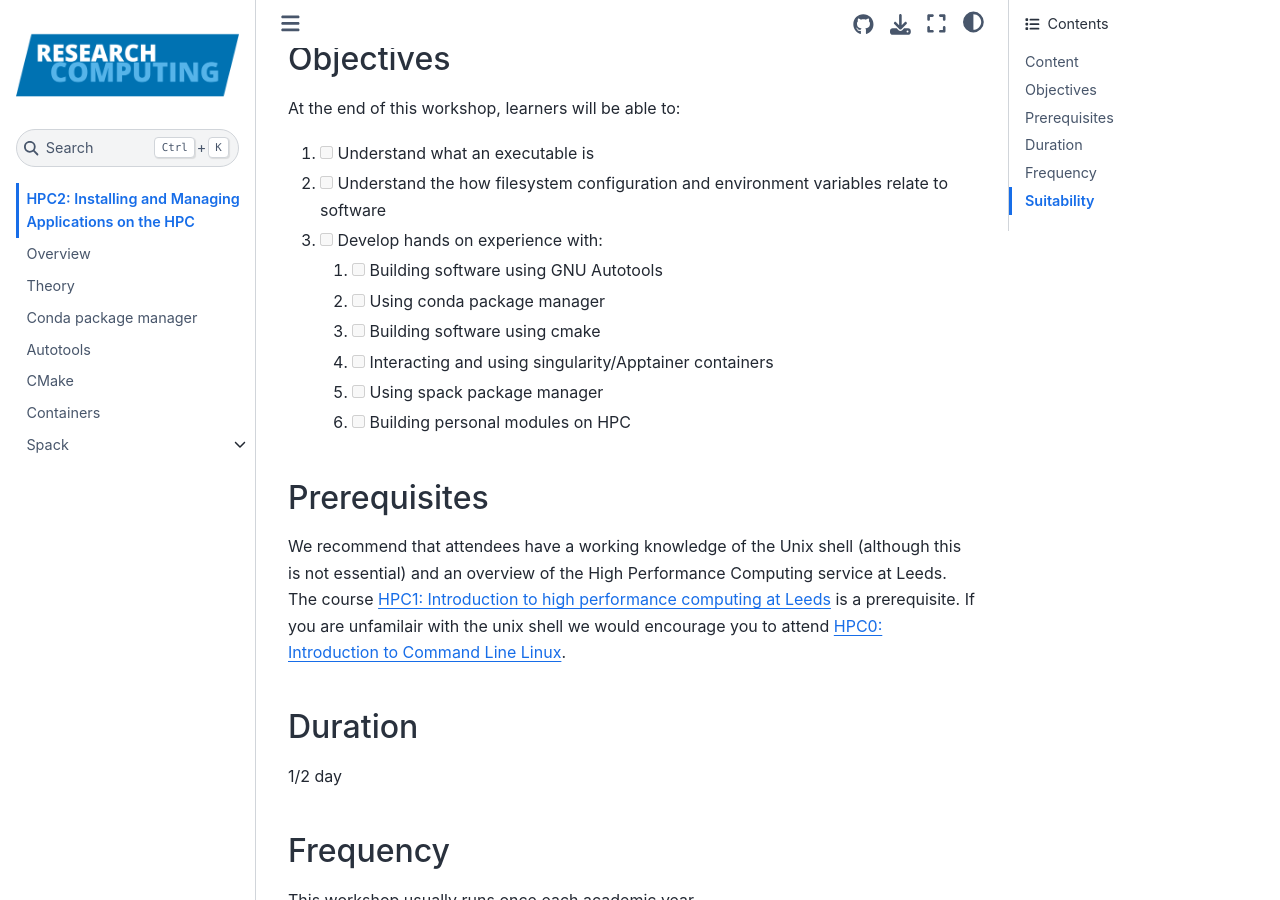
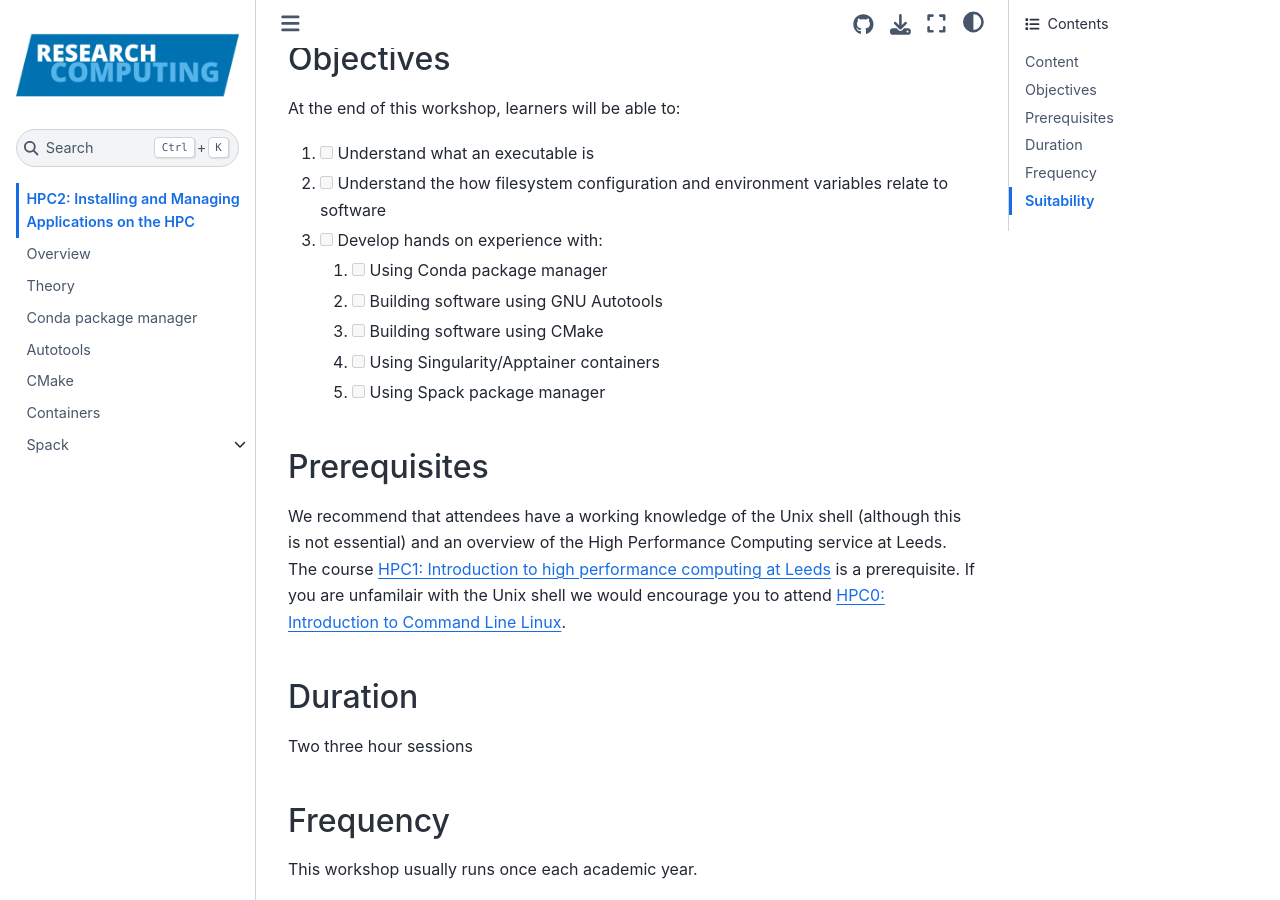
Before and after one commit to ARCTraining/hpc2-software, a Jupyter Book: the page built from book/welcome.md, in a window 1280 px wide and 900 px high, scrolled down 616 px. Built offline with Jupyter Book 1.0.4 settings and Sphinx 7.4.7 and the Sphinx Book theme 1.1.4, drawn with Linux system fonts in a browser that asks for light colours.

Commit message:
Update welcome.md
Quick change to fix running order, runtime, and minor niggles.

```diff
--- a/book/welcome.md
+++ b/book/welcome.md
@@ -15,20 +15,19 @@ At the end of this workshop, learners will be able to:
 1. [ ] Understand what an executable is
 2. [ ] Understand the how filesystem configuration and environment variables relate to software
 3. [ ] Develop hands on experience with:
-    1. [ ] Building software using GNU Autotools
-    2. [ ] Using conda package manager
-    3. [ ] Building software using cmake
-    4. [ ] Interacting and using singularity/Apptainer containers
-    5. [ ] Using spack package manager
-    6. [ ] Building personal modules on HPC
+    1. [ ] Using Conda package manager
+    2. [ ] Building software using GNU Autotools
+    3. [ ] Building software using CMake
+    4. [ ] Using Singularity/Apptainer containers
+    5. [ ] Using Spack package manager
 
 ## Prerequisites
 
-We recommend that attendees have a working knowledge of the Unix shell (although this is not essential) and an overview of the High Performance Computing service at Leeds. The course [HPC1: Introduction to high performance computing at Leeds](https://arc.leeds.ac.uk/training/courses/hpc1/) is a prerequisite. If you are unfamilair with the unix shell we would encourage you to attend [HPC0: Introduction to Command Line Linux](https://arc.leeds.ac.uk/training/courses/hpc0/).
+We recommend that attendees have a working knowledge of the Unix shell (although this is not essential) and an overview of the High Performance Computing service at Leeds. The course [HPC1: Introduction to high performance computing at Leeds](https://arc.leeds.ac.uk/training/courses/hpc1/) is a prerequisite. If you are unfamilair with the Unix shell we would encourage you to attend [HPC0: Introduction to Command Line Linux](https://arc.leeds.ac.uk/training/courses/hpc0/).
 
 ## Duration
 
-1/2 day
+Two three hour sessions
 
 ## Frequency
 
```
